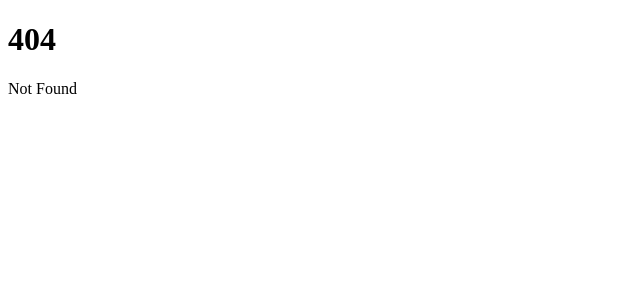
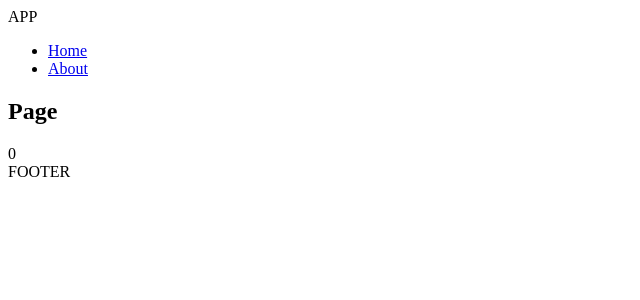
Before and after one commit to pixels-noctulescents/brubeckscan, a SvelteKit app in the folder packages/client/: page /about in a window 1280 px wide. Before the commit this address had no page. Shown: the top 300 px of the page, without its empty margins (0-640 px from the left). Built offline with nearby package versions, Linux system fonts and the light colour scheme.

Commit message:
Playing around with dataLoading in svelteKit client

```diff
--- /dev/null
+++ b/packages/client/src/lib/stores/networkStats.ts
@@ -0,0 +1,3 @@
+import { writable } from "svelte/store";
+
+export const count = writable(0);
--- /dev/null
+++ b/packages/client/src/routes/+layout.svelte
@@ -0,0 +1,19 @@
+<div>APP</div>
+
+<header>
+  <ul>
+    <li>
+      <a href="/">Home</a>
+    </li>
+    <li>
+      <a href="/about">About</a>
+    </li>
+  </ul>
+</header>
+
+<div>
+  <h2>Page</h2>
+  <slot />
+</div>
+
+<div>FOOTER</div>
--- /dev/null
+++ b/packages/client/src/routes/about/+page.svelte
@@ -0,0 +1,5 @@
+<script lang ts>
+  import { count } from "../../lib/stores/networkStats";
+</script>
+
+<div>{$count}</div>
```
Also changed, not shown: packages/client/src/routes/+page.svelte (+11 -4 lines), packages/client/src/routes/+page.ts (added, +10 -0 lines).
